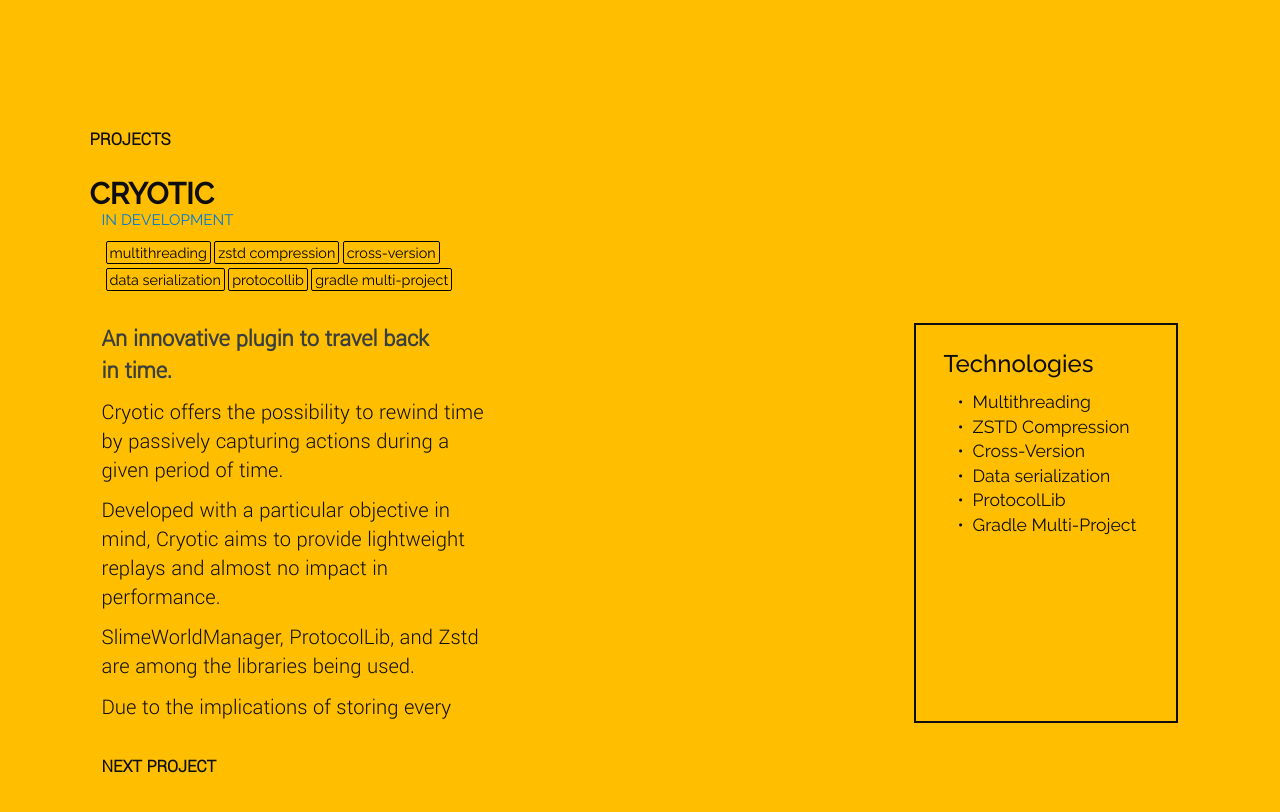
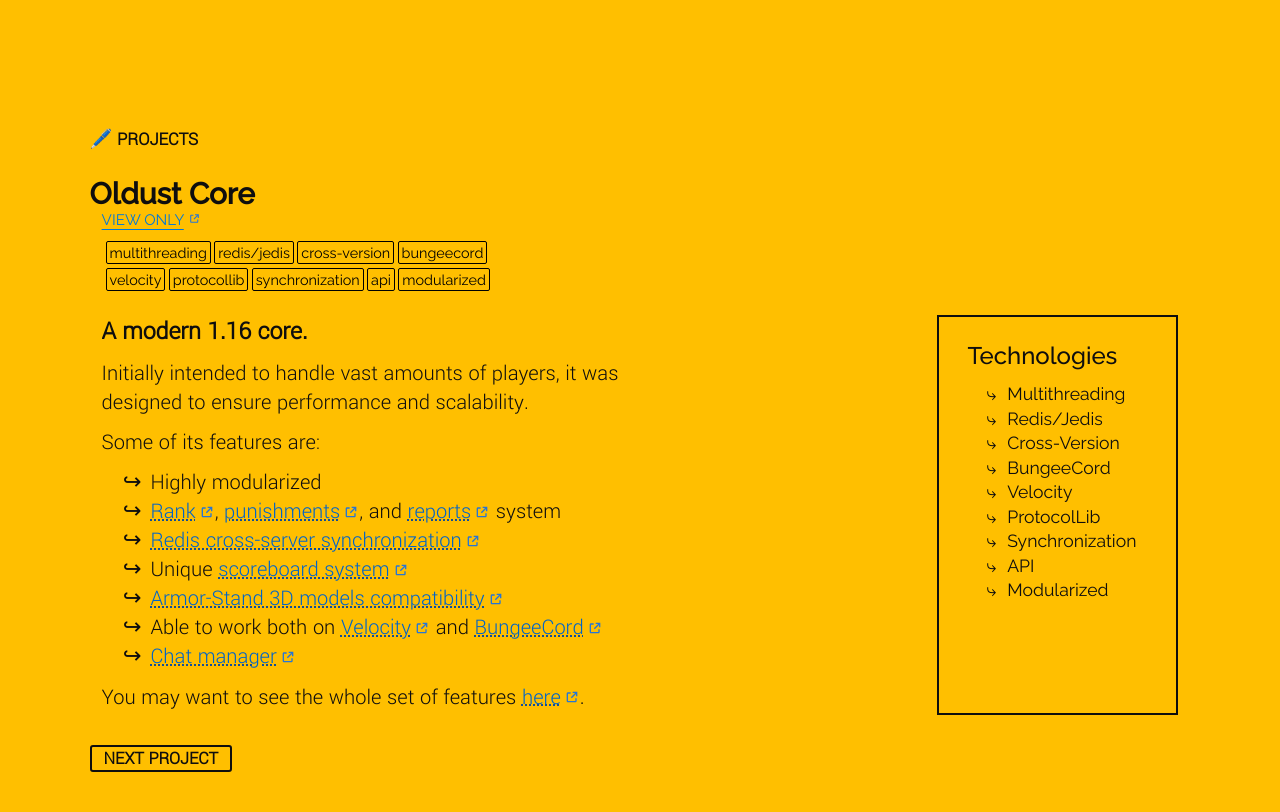
Before and after one commit to Ckblck/portfolio, a Svelte app: page / in a window 1280 px wide. Shown: the part 1240-2052 px from the top of the page. Built offline with nearby package versions, Linux system fonts and the light colour scheme.

Commit message:
Styling changes, information update.

```diff
--- a/src/sections/ProjectsSection.svelte
+++ b/src/sections/ProjectsSection.svelte
@@ -1,36 +1,79 @@
 <script>
-
     import Project from "./projects/Project.svelte";
 
     let index = 0;
 
     const projects = [
         {
-            name: 'CRYOTIC',
-            status: 'IN DEVELOPMENT',
+            name: "Oldust Core",
+            status: "VIEW ONLY",
+            link: "https://github.com/Ckblck/Core/",
             description:
-                '<h1>An innovative plugin to travel back in time.</h1>' +
-                '<p>Cryotic offers the possibility to rewind time by passively capturing actions during a given period of time.</p>' +
-                '<p>Developed with a particular objective in mind, Cryotic aims to provide lightweight replays and almost no impact in performance.</p>' +
-                '<p>SlimeWorldManager, ProtocolLib, and Zstd are among the libraries being used.</p>' +
-                '<p>Due to the implications of storing every player\'s actions each tick, the plugin must be capable of compressing the data in order to reduce file weight as much as feasibly possible.</p>' +
-                '<p>As regards the replaying process, a buffering system was developed to reduce the amount of objects the server must handle, ensuring practicality and performance.</p>',
+                "<h1>A modern 1.16 core.</h1>" +
+                "<p>Initially intended to handle vast amounts of players, it was designed to ensure performance and scalability.</p>" +
+                "<p>Some of its features are:</p>" +
+                "<ul>" +
+                "<li>Highly modularized</li>" +
+                "<li><a class='except' href='https://github.com/Ckblck/Core/tree/main/src/main/java/net/oldust/core/ranks'>Rank</a>, <a class='except' href='https://github.com/Ckblck/Core/tree/main/src/main/java/net/oldust/core/staff/punish'>punishments</a>, and <a class='except' href='https://github.com/Ckblck/Core/tree/main/src/main/java/net/oldust/core/commons/reports'>reports</a> system</li>" +
+                "<li><a class='except' href='https://github.com/Ckblck/Core/tree/main/src/main/java/net/oldust/sync'>Redis cross-server synchronization</a></li>" +
+                "<li>Unique <a class='except' href='https://github.com/Ckblck/Core/tree/main/src/main/java/net/oldust/core/scoreboard'>scoreboard system</a></li>" +
+                "<li><a class='except' href='https://github.com/Ckblck/Core/tree/main/src/main/java/net/oldust/core/models'>Armor-Stand 3D models compatibility</a></li>" +
+                "<li>Able to work both on <a class='except' href='https://github.com/Ckblck/Core/blob/main/src/main/java/net/oldust/core/VelocityCore.java'>Velocity</a> and <a class='except' href='https://github.com/Ckblck/Core/blob/main/src/main/java/net/oldust/core/BungeeCore.java'>BungeeCord</a></li>" +
+                "<li><a class='except' href='https://github.com/Ckblck/Core/tree/main/src/main/java/net/oldust/core/chat'>Chat manager</a></li>" +
+                "</ul>" +
+                '<p>You may want to see the whole set of features <a class="except" href="https://github.com/Ckblck/Core/tree/main/src/main/java/net/oldust/core" target="_blank">here</a>.',
             technologies: [
-                'Multithreading', 'ZSTD Compression', 'Cross-Version',
-                'Data serialization', 'ProtocolLib', 'Gradle Multi-Project'
-            ]
+                "Multithreading",
+                "Redis/Jedis",
+                "Cross-Version",
+                "BungeeCord",
+                "Velocity",
+                "ProtocolLib",
+                "Synchronization",
+                "API",
+                "Modularized",
+            ],
         },
         {
-            name: 'ARMOURY',
-            status: 'RELEASED',
-            link: 'https://github.com/Ckblck/armoury/',
+            name: "CRYOTIC",
+            status: "IN DEVELOPMENT",
             description:
-                '<p>Armoury is a <i>lightweight library</i> that allows developers to easily implement armour related events. It is compatible with versions 1.9 through 1.18.1.</p>' +
-                '<p>Since it does not rely on inventory interactions to determine armour modifications, Armoury also considers scenarios where changes are programatically made, or when the equipment suffers from external damage.</p>',
-            technologies:
-                ['API', 'Cross-Version', 'Gradle Multi-Project', 'Jitpack']
-        }
-    ]
+                "<h1>An innovative plugin to travel back in time.</h1>" +
+                "<p>Cryotic offers the possibility to rewind time by passively capturing actions during a given period of time.</p>" +
+                "<p>Developed with a particular objective in mind, Cryotic aims to provide <u>lightweight replays</u> and <u>unnoticeable impact in performance</u>.</p>" +
+                "<p>" +
+                '<a class="except" href="https://github.com/Grinderwolf/Slime-World-Manager">SlimeWorldManager</a>, ' +
+                '<a class="except" href="https://github.com/dmulloy2/ProtocolLib">ProtocolLib</a>, and ' +
+                '<a class="except" href="https://github.com/luben/zstd-jni">Zstd</a> are among the libraries being used.' +
+                "</p>" +
+                "<p>Due to the implications of storing every player's actions each tick, the plugin must be capable of compressing the data in order to reduce file weight as much as feasibly possible.</p>" +
+                "<p>As regards the replaying process, a <u>buffering system</u> was developed to avoid memory overconsumption, ensuring practicality and performance.</p>",
+            technologies: [
+                "Multithreading",
+                "ZSTD Compression",
+                "Cross-Version",
+                "Data serialization",
+                "ProtocolLib",
+                "Gradle Multi-Project",
+                "REST-API",
+            ],
+        },
+        {
+            name: "ARMOURY",
+            status: "RELEASED",
+            link: "https://github.com/Ckblck/armoury/",
+            description:
+                "<h1>An all in one, lightweight library.</h1>" +
+                "<p>Armoury allows developers to <u>easily implement armour related events</u>. Its compatibility ranges from version <u>1.9 up to 1.18.1</u>.</p>" +
+                "<p>Since it does not rely on inventory interactions to determine armour modifications, <u>Armoury is the only library</u> that considers scenarios where changes are programatically made, or when the equipment suffers from external damage.</p>",
+            technologies: [
+                "API",
+                "Cross-Version",
+                "Gradle Multi-Project",
+                "Jitpack",
+            ],
+        },
+    ];
 
     function nextIndex() {
         if (index + 1 >= projects.length) {
@@ -43,9 +86,9 @@
 
 <section>
     <div class="project-upper-header">
-        <h1>PROJECTS</h1>
+        <h1>🖊️ PROJECTS</h1>
     </div>
-    <Project projectObj="{projects[index]}"/>
+    <Project projectObj={projects[index]} />
     <div class="project-previous-page padded">
         <h1 on:click={nextIndex}>NEXT PROJECT</h1>
     </div>
@@ -68,10 +111,20 @@
         font-weight: 400;
         font-size: 0.75rem;
         cursor: pointer;
+        border-radius: 3px;
+        border: solid 2px var(--dark-pure);
+        margin-top: 0.5em;
+        transition: transform 0.1s;
     }
 
     .project-previous-page h1 {
+        user-select: none;
         word-wrap: break-word;
         color: var(--dark-pure);
     }
+
+    .project-previous-page:hover {
+        -webkit-transform: translateY(-1px);
+        transform: scale(1.05);
+    }
 </style>
--- a/src/sections/QualificationsSection.svelte
+++ b/src/sections/QualificationsSection.svelte
@@ -6,62 +6,85 @@
     const qualifications = [
         {
             title: "+3 years of Spigot API experience.",
-            description: "The plugin development journey started in Q3 2019. In just a couple of months, several projects with different complexities were already on track. Concurrently, multiple technologies were progressively being experienced and learnt."
+            description:
+                "The plugin development journey started in Q3 2019. In just a couple of months, several projects with different complexities were already on track. Concurrently, multiple technologies were progressively being experienced and learned.",
         },
         {
             title: "Database knowledge",
-            description: "<p class=\"point-info\"> Having chosen different types of projects allowed me to get in touch with new approaches. </p> <p class=\"point-info\"> MySQL, Redis, MongoDB, YML and JSON were technologies I successfully used and implemented across all projects.</p>"
+            description:
+                '<p class="point-info"> Having chosen different types of projects allowed me to get in touch with new approaches. </p> <p class="point-info"> MySQL, Redis, MongoDB, YML, and JSON were technologies I successfully used and implemented across all projects.</p>',
         },
         {
             title: "Previous experience in the field.",
-            description: "<p class=\"point-info\">Working at <a  target=\"_blank\" href=\"https://www.minecub.es/\" >Minecub</a > during 2020 prepared me to deal with the implications of demanding tasks and responsibilities. One of my duties was to develop and maintain a plugin to fight off cheaters. Some of its features were: </p><ul class=\"point-info\"> <li>Minecraft client detection</li> <li> Verus API hook, implementing automatic bans </li> <li> Cross-server database update with Redis </li> <li> Customized checks for the detection of CivBreak in the Annihilation mode </li> <li>Banwaves</li> </ul><p class=\"point-info\"> Moreover, this enriching experience allowed me to work, exchange and broaden my knowledge with other developers.</p>"
+            description:
+                '<p class="point-info">Working at <a  target="_blank" href="https://www.minecub.es/" >Minecub</a > during 2020 prepared me to deal with the implications of demanding tasks and responsibilities. One of my duties was to develop and maintain a plugin to fight off cheaters. Some of its features were: </p><ul class="point-info"> <li>Minecraft client detection</li> <li> Verus API hook, implementing automatic bans </li> <li> Cross-server database update with Redis </li> <li> Customized checks for the detection of CivBreak in the Annihilation mode </li> <li>Banwaves</li> </ul><p class="point-info"> Moreover, this enriching experience allowed me to work, exchange and broaden my knowledge with other developers.</p>',
         },
         {
             title: "HTML, CSS, JS & Svelte grasp.",
-            description: "<p class=\"point-info\"> I am capable of designing basic websites featuring responsiveness and efficiency. </p> <p class=\"point-info\"> If you rather, you may check this website's source code on <a  target=\"_blank\" href=\"https://github.com/Ckblck/portfolio\" >GitHub</a >.</p>"
+            description:
+                '<p class="point-info"> I am capable of designing basic websites featuring responsiveness and efficiency. </p> <p class="point-info"> If you rather, you may check this website\'s source code on <a  target="_blank" href="https://github.com/Ckblck/portfolio" >GitHub</a >.</p>',
         },
         {
-            title: "B2 English Level.",
-            description: "<p class=\"point-info\"> I have been learning English since I was four years old. Last year, I sat for the <a  target=\"_blank\" href=\"https://www.cambridgeenglish.org/exams-and-tests/first/\" >Cambridge B2 First English Qualification Exam</a >. </p> <p class=\"point-info\"> Currently, I am studying for the <a href=\"https://www.cambridgeenglish.org/exams-and-tests/advanced/\" >C1 Advanced English Qualification Exam</a >.</p>"
-        }
-    ]
+            title: "C1 English Level.",
+            description:
+                '<p class="point-info"> I have been learning English since I was three years old. In 2022, I sat for the <a  target="_blank" href="https://www.cambridgeenglish.org/exams-and-tests/advanced/" >Cambridge C1 Advanced Exam</a >.</p>',
+        },
+    ];
 </script>
 
 <section>
     <div class="title flex">
-        <h1>QUALIFICATIONS</h1>
+        <h1>💡 QUALIFICATIONS</h1>
     </div>
     <div class="qualifications flex">
         <ul class="qualifications-list">
             {#each qualifications as qualificationObj}
-                <Qualification {qualificationObj}/>
+                <Qualification {qualificationObj} />
             {/each}
         </ul>
         <div class="model-container flex">
-            <model-viewer auto-rotate auto-rotate-delay="0" bounds="tight"
-                          camera-controls
-                          camera-orbit="132.8deg 69.08deg auto" class="model" environment-image="neutral"
-                          interaction-prompt="none"
-                          rotation-per-second="-100%"
-                          shadow-intensity="1"
-                          shadow-softness="1" src="assets/model.gltf">
-            </model-viewer>
-            <div class="attribution-button"
-                 on:click|self|stopPropagation={() => attribution = !attribution}
-                 on:mouseleave={() => attribution = false}
-                 on:mouseover={() => attribution = true}
+            <model-viewer
+                auto-rotate
+                auto-rotate-delay="0"
+                bounds="tight"
+                camera-controls
+                camera-orbit="132.8deg 69.08deg auto"
+                class="model"
+                environment-image="neutral"
+                interaction-prompt="none"
+                rotation-per-second="-100%"
+                shadow-intensity="1"
+                shadow-softness="1"
+                src="assets/model.gltf"
+            />
+            <div
+                class="attribution-button"
+                on:click|self|stopPropagation={() =>
+                    (attribution = !attribution)}
+                on:mouseleave={() => (attribution = false)}
+                on:mouseover={() => (attribution = true)}
             >
                 <span class="dotted">Attribution</span>
                 {#if attribution}
                     <div class="attribution">
-                        <a target="_blank"
-                           href="https://sketchfab.com/3d-models/interior-globe-minecraft-0f7133a9629c4f84bc007f95a7d8dc1d">
-                            Interior - Globe [Minecraft]</a>
+                        <a
+                            target="_blank"
+                            href="https://sketchfab.com/3d-models/interior-globe-minecraft-0f7133a9629c4f84bc007f95a7d8dc1d"
+                        >
+                            Interior - Globe [Minecraft]</a
+                        >
                         by
-                        <a target="_blank" href="https://sketchfab.com/sedona1029">sedona1029</a>
+                        <a
+                            target="_blank"
+                            href="https://sketchfab.com/sedona1029"
+                            >sedona1029</a
+                        >
                         is available under Public License:
-                        <a target="_blank" href="https://creativecommons.org/licenses/by/4.0/">Creative Commons
-                            Attribution</a>.
+                        <a
+                            target="_blank"
+                            href="https://creativecommons.org/licenses/by/4.0/"
+                            >Creative Commons Attribution</a
+                        >.
                     </div>
                 {/if}
             </div>
@@ -100,7 +123,7 @@
     }
 
     .attribution-button {
-        margin-top: .25em;
+        margin-top: 0.25em;
         cursor: help;
         font-weight: 600;
         user-select: none;
@@ -127,7 +150,7 @@
     }
 
     .attribution a {
-        font-size: .95rem;
+        font-size: 0.95rem;
         color: var(--select-clr);
     }
 
--- a/src/sections/projects/Project.svelte
+++ b/src/sections/projects/Project.svelte
@@ -1,5 +1,5 @@
 <script>
-    import {fly} from "svelte/transition";
+    import { fly } from "svelte/transition";
     import TagContainer from "./TagContainer.svelte";
 
     export let projectObj;
@@ -7,26 +7,31 @@
 
 <div class="project-header">
     {#key projectObj}
-        <h1 in:fly={{x: -100, duration: 500}} class="project-title">
+        <h1 in:fly={{ x: -100, duration: 500 }} class="project-title">
             {projectObj.name}
         </h1>
-        <h2 in:fly={{x: -100, duration: 400}} class="project-status padded">
+        <h2 in:fly={{ x: -100, duration: 400 }} class="project-status padded">
             {#if projectObj.link}
-                <a class="except" href={projectObj.link} target="_blank">{projectObj.status}</a>
+                <a class="except" href={projectObj.link} target="_blank"
+                    >{projectObj.status}</a
+                >
                 <span class="link-span">
-                    <img src="assets/external_link.svg" alt="Icon symbolizing an external link.">
+                    <img
+                        src="assets/external_link.svg"
+                        alt="Icon symbolizing an external link."
+                    />
                 </span>
             {:else}
                 {projectObj.status}
             {/if}
         </h2>
-        <TagContainer {projectObj}/>
+        <TagContainer {projectObj} />
     {/key}
 </div>
 <div class="project-content padded flex">
     <div class="project-text flex">
         {#key projectObj}
-            <div in:fly={{duration: 500}}>
+            <div in:fly={{ duration: 500 }}>
                 {@html projectObj.description}
             </div>
         {/key}
@@ -52,7 +57,17 @@
         font-size: 0.95rem;
         font-weight: 400;
         margin-top: 0;
-        margin-bottom: .5rem;
+        margin-bottom: 0.5rem;
+    }
+
+    :global(.project-text a) {
+        background: transparent url(/assets/external_link.svg) center right
+            no-repeat;
+        padding-right: 0.85em;
+    }
+
+    :global(.project-text ul) {
+        margin: 0;
     }
 
     .except {
@@ -61,8 +76,10 @@
         color: var(--status-clr);
     }
 
-    .link-span {
+    :global(.link-span) {
         cursor: pointer;
+        width: 14px;
+        height: 14px;
     }
 
     .link-span img {
@@ -73,14 +90,14 @@
     .project-content {
         flex-wrap: wrap;
         flex-shrink: 1;
-        margin: 2em 0;
+        margin: 1.5em 0;
         gap: 1em;
     }
 
     .project-text {
         overflow-y: auto;
         flex: 1 1 40ch;
-        max-width: 40ch;
+        max-width: 60ch;
         margin-right: auto;
     }
 
@@ -92,16 +109,34 @@
     }
 
     :global(.project-text h1) {
-        color: var(--dark-light);
+        color: var(--dark-pure);
         padding-right: 2em;
-        font-size: 1.5rem;
+        font-size: 1.6rem;
         font-weight: 600;
-        margin-bottom: .25em;
+        margin-bottom: 0.25em;
+    }
+
+    :global(.project-text a) {
+        text-decoration: underline;
+        text-decoration-style: dotted;
+        text-decoration-color: var(--select-clr);
+        text-decoration-thickness: 1.5px;
+    }
+
+    :global(.project-text u) {
+        text-decoration-skip-ink: all;
+        text-decoration-thickness: 1.5px;
+        text-decoration-skip: spaces ink;
+    }
+
+    :global(.project-text li) {
+        list-style-type: "↪";
+        padding-inline-start: 0.75ch;
     }
 
     :global(.project-text p) {
-        margin-block-start: .5em;
-        margin-block-end: .5em;
+        margin-block-start: 0.5em;
+        margin-block-end: 0.5em;
         word-wrap: break-word;
     }
 
@@ -110,7 +145,7 @@
     }
 
     .project-technologies {
-        padding: 1.5em 2.5em 5em 1.75em;
+        padding: 1.5em 2.5em 1.5em 1.75em;
         border: 2px solid var(--dark-pure);
     }
 
@@ -128,5 +163,13 @@
 
     .project-tech-list li {
         margin-bottom: 0.2em;
+        list-style-type: "⤷";
+        padding-inline-start: 1ch;
+    }
+
+    @media (max-width: 450px) {
+        .project-technologies {
+            margin: auto;
+        }
     }
 </style>
--- a/src/sections/projects/Tag.svelte
+++ b/src/sections/projects/Tag.svelte
@@ -15,9 +15,14 @@
         height: 100%;
         white-space: nowrap;
         color: black;
-        padding: .15em .2em;
-        margin-block-start: .25em;
-        margin-right: .25em;
+        padding: 0.15em 0.2em;
+        margin-block-start: 0.25em;
+        margin-right: 0.25em;
         background-color: #ffbf00;
+        transition: background-color 0.1s;
+    }
+
+    .tag:hover {
+        background-color: var(--light-pure);
     }
 </style>
```
Also changed, not shown: src/App.svelte (+12 -9 lines), src/sections/MainSection.svelte (+78 -27 lines), public/assets/external_link.svg, 1 other file (tests, documents, lock files or other folders).
